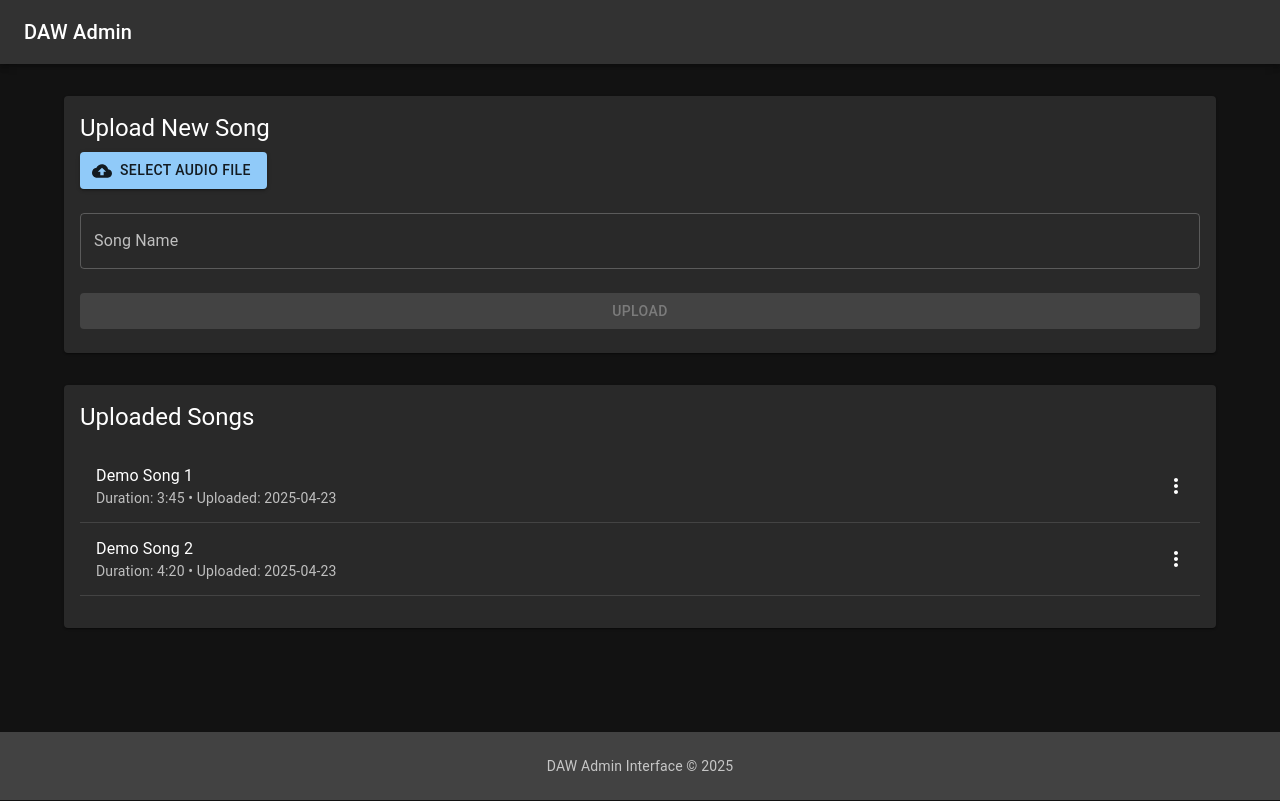
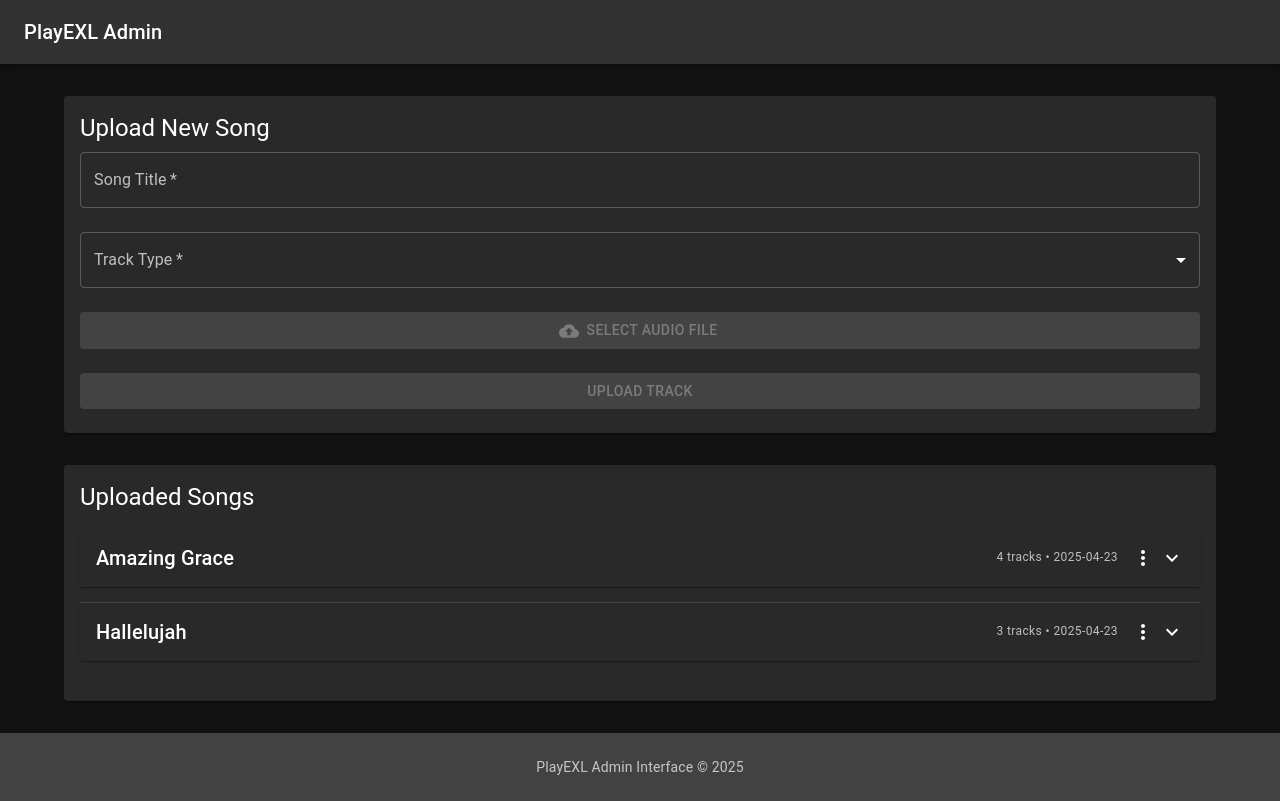
Before and after one commit to jray1121/windsurf-project, a React (Create React App) app in the folder admin-app/: page / in a window 1280 px wide. Built offline with nearby package versions, Linux system fonts and the light colour scheme.

Commit message:
Update admin interface to handle song-based file organization with track types

```diff
--- a/admin-app/src/App.js
+++ b/admin-app/src/App.js
@@ -34,7 +34,7 @@ function App() {
         <AppBar position="static">
           <Toolbar>
             <Typography variant="h6" component="div" sx={{ flexGrow: 1 }}>
-              DAW Admin
+              PlayEXL Admin
             </Typography>
           </Toolbar>
         </AppBar>
@@ -60,7 +60,7 @@ function App() {
         >
           <Container maxWidth="sm">
             <Typography variant="body2" color="text.secondary" align="center">
-              DAW Admin Interface © {new Date().getFullYear()}
+              PlayEXL Admin Interface © {new Date().getFullYear()}
             </Typography>
           </Container>
         </Box>
--- a/admin-app/src/components/AudioFileUpload.js
+++ b/admin-app/src/components/AudioFileUpload.js
@@ -7,13 +7,43 @@ import {
   Typography,
   LinearProgress,
   TextField,
-  Stack
+  Stack,
+  MenuItem,
+  FormControl,
+  InputLabel,
+  Select,
+  Divider
 } from '@mui/material';
 import { CloudUpload as CloudUploadIcon } from '@mui/icons-material';
 
+const TRACK_TYPES = [
+  // Core tracks
+  { id: 'click', label: 'Click Track', core: true },
+  { id: 'piano', label: 'Piano Track', core: true },
+  { id: 'all_vocals', label: 'All Vocals', core: true },
+  // Voice parts
+  { id: 'soprano', label: 'Soprano' },
+  { id: 'soprano_1', label: 'Soprano 1' },
+  { id: 'soprano_2', label: 'Soprano 2' },
+  { id: 'alto', label: 'Alto' },
+  { id: 'alto_1', label: 'Alto 1' },
+  { id: 'alto_2', label: 'Alto 2' },
+  { id: 'tenor', label: 'Tenor' },
+  { id: 'tenor_1', label: 'Tenor 1' },
+  { id: 'tenor_2', label: 'Tenor 2' },
+  { id: 'baritone', label: 'Baritone' },
+  { id: 'bass', label: 'Bass' },
+  { id: 'bass_1', label: 'Bass 1' },
+  { id: 'bass_2', label: 'Bass 2' },
+  { id: 'part_1', label: 'Part I' },
+  { id: 'part_2', label: 'Part II' },
+  { id: 'part_3', label: 'Part III' },
+];
+
 const AudioFileUpload = () => {
   const [selectedFile, setSelectedFile] = useState(null);
-  const [songName, setSongName] = useState('');
+  const [songTitle, setSongTitle] = useState('');
+  const [trackType, setTrackType] = useState('');
   const [uploading, setUploading] = useState(false);
   const [uploadProgress, setUploadProgress] = useState(0);
 
@@ -21,16 +51,14 @@ const AudioFileUpload = () => {
     const file = event.target.files[0];
     if (file && file.type.startsWith('audio/')) {
       setSelectedFile(file);
-      // Use the file name (without extension) as default song name
-      setSongName(file.name.replace(/\.[^/.]+$/, ""));
     } else {
       alert('Please select an audio file');
     }
   };
 
   const handleUpload = async () => {
-    if (!selectedFile || !songName.trim()) {
-      alert('Please select a file and provide a song name');
+    if (!selectedFile || !songTitle.trim() || !trackType) {
+      alert('Please select a file, provide a song title, and select a track type');
       return;
     }
 
@@ -40,7 +68,8 @@ const AudioFileUpload = () => {
       // Create FormData
       const formData = new FormData();
       formData.append('file', selectedFile);
-      formData.append('name', songName);
+      formData.append('songTitle', songTitle);
+      formData.append('trackType', trackType);
 
       // Simulate upload progress
       const interval = setInterval(() => {
@@ -63,8 +92,9 @@ const AudioFileUpload = () => {
 
       // Reset form
       setSelectedFile(null);
-      setSongName('');
+      setTrackType('');
       setUploadProgress(0);
+      // Keep the song title for additional uploads
     } catch (error) {
       console.error('Upload failed:', error);
       alert('Upload failed. Please try again.');
@@ -81,6 +111,48 @@ const AudioFileUpload = () => {
         </Typography>
 
         <Stack spacing={3}>
+          <TextField
+            label="Song Title"
+            value={songTitle}
+            onChange={(e) => setSongTitle(e.target.value)}
+            disabled={uploading}
+            fullWidth
+            required
+          />
+
+          <FormControl fullWidth required>
+            <InputLabel>Track Type</InputLabel>
+            <Select
+              value={trackType}
+              onChange={(e) => setTrackType(e.target.value)}
+              disabled={uploading}
+            >
+              <MenuItem disabled value="">
+                <em>Select a track type</em>
+              </MenuItem>
+
+              {/* Core tracks */}
+              {TRACK_TYPES.filter(t => t.core).map((track) => (
+                <MenuItem key={track.id} value={track.id}>
+                  {track.label}
+                </MenuItem>
+              ))}
+
+              <Divider sx={{ my: 1 }}>
+                <Typography variant="caption" color="text.secondary">
+                  Voice Parts
+                </Typography>
+              </Divider>
+
+              {/* Voice part tracks */}
+              {TRACK_TYPES.filter(t => !t.core).map((track) => (
+                <MenuItem key={track.id} value={track.id}>
+                  {track.label}
+                </MenuItem>
+              ))}
+            </Select>
+          </FormControl>
+
           <Box>
             <input
               accept="audio/*"
@@ -94,7 +166,8 @@ const AudioFileUpload = () => {
                 variant="contained"
                 component="span"
                 startIcon={<CloudUploadIcon />}
-                disabled={uploading}
+                disabled={uploading || !songTitle.trim()}
+                fullWidth
               >
                 Select Audio File
               </Button>
@@ -106,23 +179,15 @@ const AudioFileUpload = () => {
             )}
           </Box>
 
-          <TextField
-            label="Song Name"
-            value={songName}
-            onChange={(e) => setSongName(e.target.value)}
-            disabled={uploading}
-            fullWidth
-          />
-
           <Box>
             <Button
               variant="contained"
               color="primary"
               onClick={handleUpload}
-              disabled={!selectedFile || uploading}
+              disabled={!selectedFile || !songTitle.trim() || !trackType || uploading}
               fullWidth
             >
-              Upload
+              Upload Track
             </Button>
 
             {uploading && (
--- a/admin-app/src/components/SongList.js
+++ b/admin-app/src/components/SongList.js
@@ -16,19 +16,45 @@ import {
   DialogContent,
   DialogActions,
   Button,
-  TextField
+  TextField,
+  Accordion,
+  AccordionSummary,
+  AccordionDetails,
+  Chip,
+  Stack
 } from '@mui/material';
 import {
   MoreVert as MoreVertIcon,
   Edit as EditIcon,
-  Delete as DeleteIcon
+  Delete as DeleteIcon,
+  ExpandMore as ExpandMoreIcon,
+  MusicNote as MusicNoteIcon
 } from '@mui/icons-material';
 
 const SongList = () => {
   // Mock data - replace with actual API call
   const [songs, setSongs] = useState([
-    { id: 1, name: 'Demo Song 1', duration: '3:45', uploadedAt: '2025-04-23' },
-    { id: 2, name: 'Demo Song 2', duration: '4:20', uploadedAt: '2025-04-23' }
+    {
+      id: 1,
+      title: 'Amazing Grace',
+      tracks: [
+        { id: 1, type: 'click', label: 'Click Track', duration: '3:45' },
+        { id: 2, type: 'piano', label: 'Piano Track', duration: '3:45' },
+        { id: 3, type: 'soprano_1', label: 'Soprano 1', duration: '3:45' },
+        { id: 4, type: 'alto_1', label: 'Alto 1', duration: '3:45' }
+      ],
+      uploadedAt: '2025-04-23'
+    },
+    {
+      id: 2,
+      title: 'Hallelujah',
+      tracks: [
+        { id: 5, type: 'click', label: 'Click Track', duration: '4:20' },
+        { id: 6, type: 'piano', label: 'Piano Track', duration: '4:20' },
+        { id: 7, type: 'all_vocals', label: 'All Vocals', duration: '4:20' }
+      ],
+      uploadedAt: '2025-04-23'
+    }
   ]);
 
   const [anchorEl, setAnchorEl] = useState(null);
@@ -47,7 +73,7 @@ const SongList = () => {
   };
 
   const handleEditClick = () => {
-    setEditName(selectedSong.name);
+    setEditName(selectedSong.title);
     setEditDialogOpen(true);
     handleMenuClose();
   };
@@ -56,7 +82,7 @@ const SongList = () => {
     if (editName.trim()) {
       setSongs(songs.map(song =>
         song.id === selectedSong.id
-          ? { ...song, name: editName }
+          ? { ...song, title: editName }
           : song
       ));
       setEditDialogOpen(false);
@@ -80,24 +106,74 @@ const SongList = () => {
           Uploaded Songs
         </Typography>
 
-        <List>
+        <Box sx={{ mt: 2 }}>
           {songs.map((song) => (
-            <ListItem
-              key={song.id}
-              divider
-              secondaryAction={
-                <IconButton edge="end" onClick={(e) => handleMenuOpen(e, song)}>
+            <Accordion key={song.id} sx={{ mb: 2 }}>
+              <AccordionSummary
+                expandIcon={<ExpandMoreIcon />}
+                sx={{
+                  '& .MuiAccordionSummary-content': {
+                    display: 'flex',
+                    justifyContent: 'space-between',
+                    alignItems: 'center',
+                  }
+                }}
+              >
+                <Typography variant="h6">{song.title}</Typography>
+                <Box sx={{ display: 'flex', gap: 1, alignItems: 'center' }}>
+                  <Typography variant="caption" color="text.secondary">
+                    {song.tracks.length} tracks • {song.uploadedAt}
+                  </Typography>
+                  <IconButton
+                    size="small"
+                    onClick={(e) => {
+                      e.stopPropagation();
+                      handleMenuOpen(e, song);
+                    }}
+                  >
                     <MoreVertIcon />
                   </IconButton>
-              }
+                </Box>
+              </AccordionSummary>
+              <AccordionDetails>
+                <List dense>
+                  {song.tracks.map((track) => (
+                    <ListItem
+                      key={track.id}
+                      sx={{
+                        borderLeft: 2,
+                        borderColor: 'primary.main',
+                        pl: 2,
+                        mb: 1,
+                        bgcolor: 'background.paper',
+                        borderRadius: 1,
+                      }}
                     >
                       <ListItemText
-                primary={song.name}
-                secondary={`Duration: ${song.duration} • Uploaded: ${song.uploadedAt}`}
+                        primary={
+                          <Stack direction="row" spacing={1} alignItems="center">
+                            <MusicNoteIcon fontSize="small" />
+                            <Typography>{track.label}</Typography>
+                            <Chip
+                              label={track.duration}
+                              size="small"
+                              variant="outlined"
                             />
+                          </Stack>
+                        }
+                      />
+                      <ListItemSecondaryAction>
+                        <IconButton edge="end" size="small">
+                          <DeleteIcon fontSize="small" />
+                        </IconButton>
+                      </ListItemSecondaryAction>
                     </ListItem>
                   ))}
                 </List>
+              </AccordionDetails>
+            </Accordion>
+          ))}
+        </Box>
 
         <Menu
           anchorEl={anchorEl}
@@ -137,7 +213,7 @@ const SongList = () => {
           <DialogTitle>Delete Song</DialogTitle>
           <DialogContent>
             <Typography>
-              Are you sure you want to delete "{selectedSong?.name}"?
+              Are you sure you want to delete "{selectedSong?.title}" and all its tracks?
             </Typography>
           </DialogContent>
           <DialogActions>
```
Lines whose indentation alone changed are shown as unchanged.
